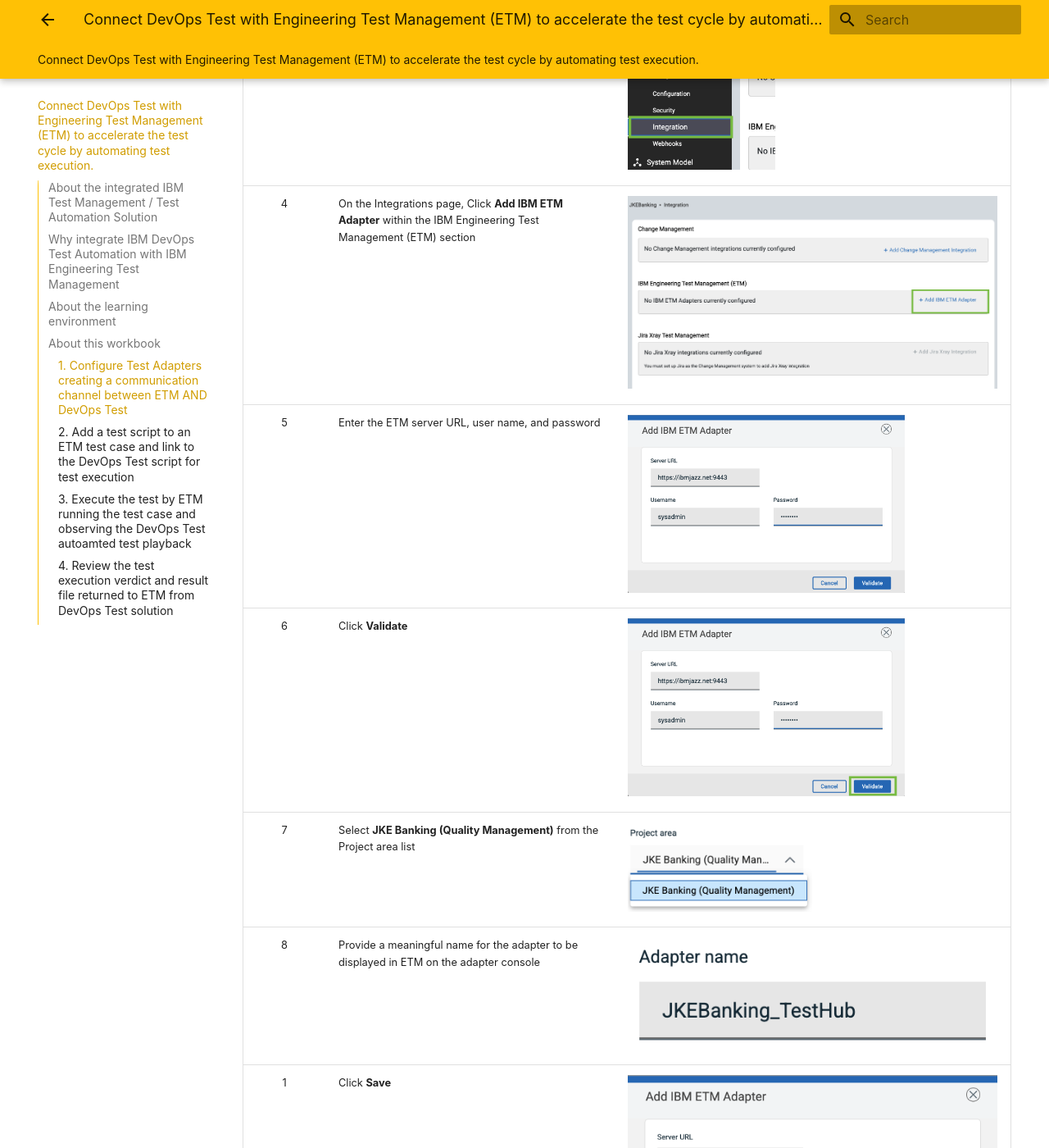
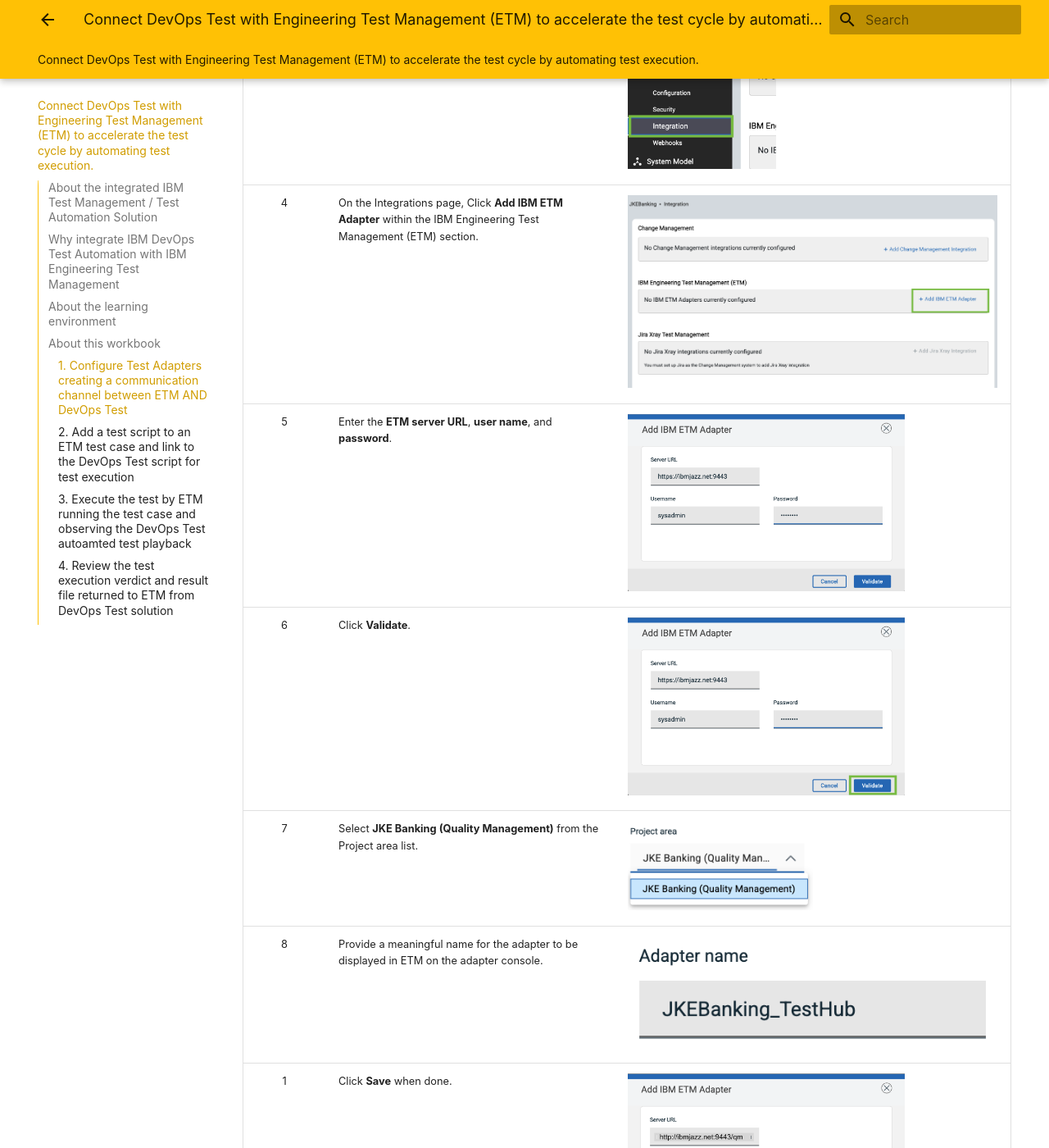
Before and after one commit to DevOpsAutomationLabs/Test_ELM, an MkDocs documentation site: the page built from docs/index.md, in a window 1280 px wide and 1400 px high, scrolled down 3807 px. Shown: the whole window at 82% size. Built offline with MkDocs 1.6.1 and Material for MkDocs 9.7.7, drawn with Linux system fonts in a browser that asks for light colours; some of the changed text lies outside the part shown.

Commit message:
Update index.md

```diff
--- a/docs/index.md
+++ b/docs/index.md
@@ -70,15 +70,15 @@
 
 | **Step** | <div style="width:250px">**Details**</div>  | **Additional Information** |
 |:-------------:|:------------- |:------------- |
-| 1 | Log in to Test Hub | <img src="media/t1_1.png" alt="t1_1" style="width:75%; height:auto;"> |
-| 2 | Open the JKE Banking project | <img src="media/t1_2.png" alt="t1_2" style="width:75%; height:auto;"> |
-| 3 | Click **Manage>Integrations** | <img src="media/t1_3.png" alt="t1_3" style="width:40%; height:auto;"> |
-| 4 | On the Integrations page, Click **Add IBM ETM Adapter** within the IBM Engineering Test Management (ETM) section | <img src="media/t1_4.png" alt="t1_4" style="width:100%; height:auto;"> |
-| 5 | Enter the ETM server URL, user name, and password | <img src="media/t1_5.png" alt="t1_5" style="width:75%; height:auto;"> |
-| 6 | Click **Validate** | <img src="media/t1_6.png" alt="t1_6" style="width:75%; height:auto;"> |
-| 7 | Select **JKE Banking (Quality Management)** from the Project area list| <img src="media/t1_7.png" alt="t1_7" style="width:50%; height:auto;"> |
-| 8 | Provide a meaningful name for the adapter to be displayed in ETM on the adapter console | <img src="media/t1_8.png" alt="t1_8" style="width=50%; height:auto;"> |
-| 1 | Click **Save** | <img src="media/t1_9.png" alt="t1_9" style="width:100%; height:auto;"> |
+| 1 | Log in to Test Hub. | <img src="media/t1_1.png" alt="t1_1" style="width:75%; height:auto;"> |
+| 2 | Open the JKE Banking project by clicking on the tile. | <img src="media/t1_2.png" alt="t1_2" style="width:75%; height:auto;"> |
+| 3 | Click **Manage>Integrations** from the left-hand navigation bar. | <img src="media/t1_3.png" alt="t1_3" style="width:40%; height:auto;"> |
+| 4 | On the Integrations page, Click **Add IBM ETM Adapter** within the IBM Engineering Test Management (ETM) section. | <img src="media/t1_4.png" alt="t1_4" style="width:100%; height:auto;"> |
+| 5 | Enter the **ETM server URL**, **user name**, and **password**. | <img src="media/t1_5.png" alt="t1_5" style="width:75%; height:auto;"> |
+| 6 | Click **Validate**. | <img src="media/t1_6.png" alt="t1_6" style="width:75%; height:auto;"> |
+| 7 | Select **JKE Banking (Quality Management)** from the Project area list. | <img src="media/t1_7.png" alt="t1_7" style="width:50%; height:auto;"> |
+| 8 | Provide a meaningful name for the adapter to be displayed in ETM on the adapter console. | <img src="media/t1_8.png" alt="t1_8" style="width=40%; height:auto;"> |
+| 1 | Click **Save** when done.| <img src="media/t1_9.png" alt="t1_9" style="width:75%; height:auto;"> |
 
 **Configuring the Test UI adapter**
 
```
